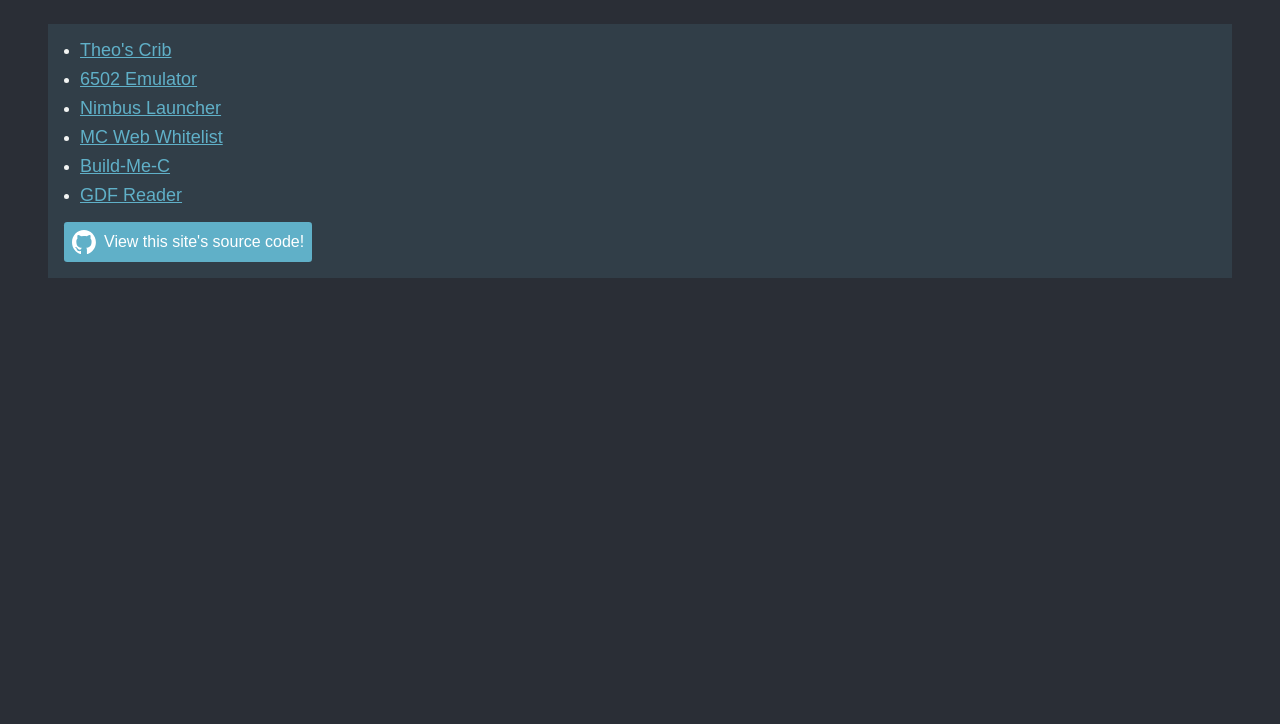
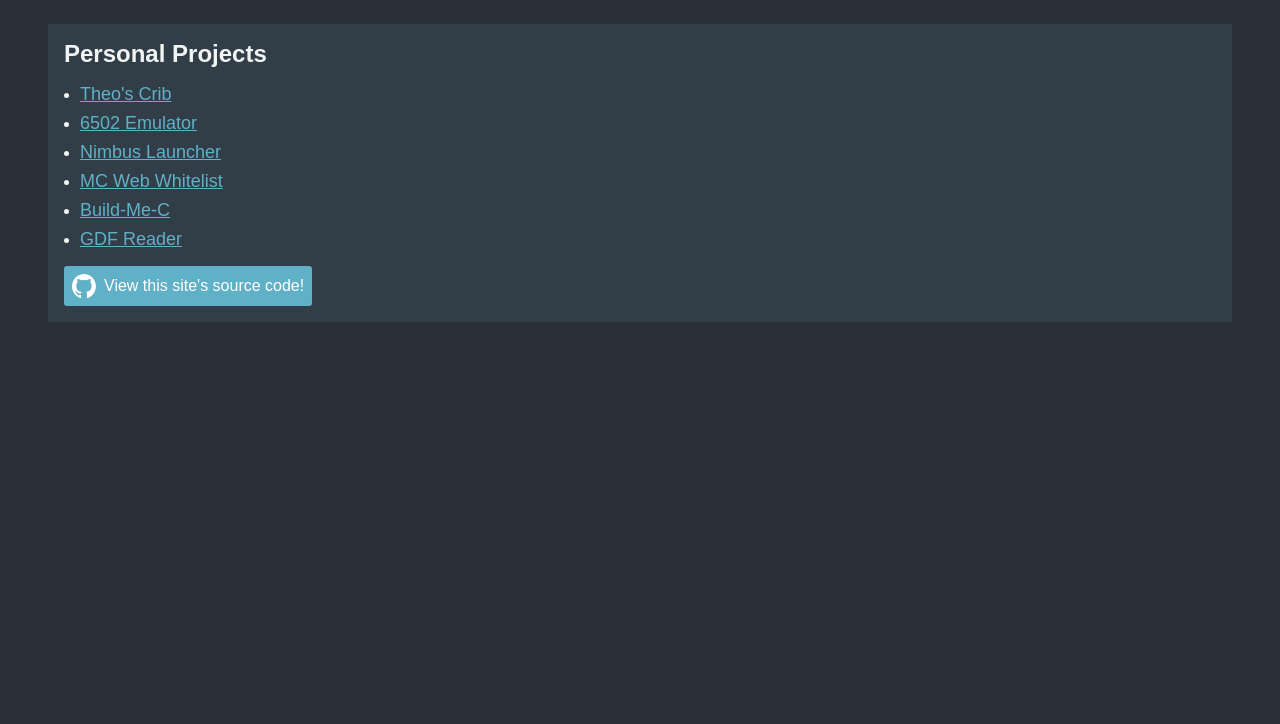
Before and after one commit to I-Am-Dench/tcfriedrich, a plain HTML site: page projects/index.html in a window 1280 px wide. Shown: the part 76-800 px from the top of the page. Drawn offline with Linux system fonts and the light colour scheme.

Commit message:
Added 'Personal Projects' heading

```diff
--- a/projects/index.html
+++ b/projects/index.html
@@ -22,6 +22,7 @@
         </header>
         <main>
             <section>
+                <h1>Personal Projects</h1>
                 <ul>
                     <li><a href="/projects/theoscrib.html">Theo's Crib</a></li>
                     <li><a href="/projects/6502.html">6502 Emulator</a></li>
```
